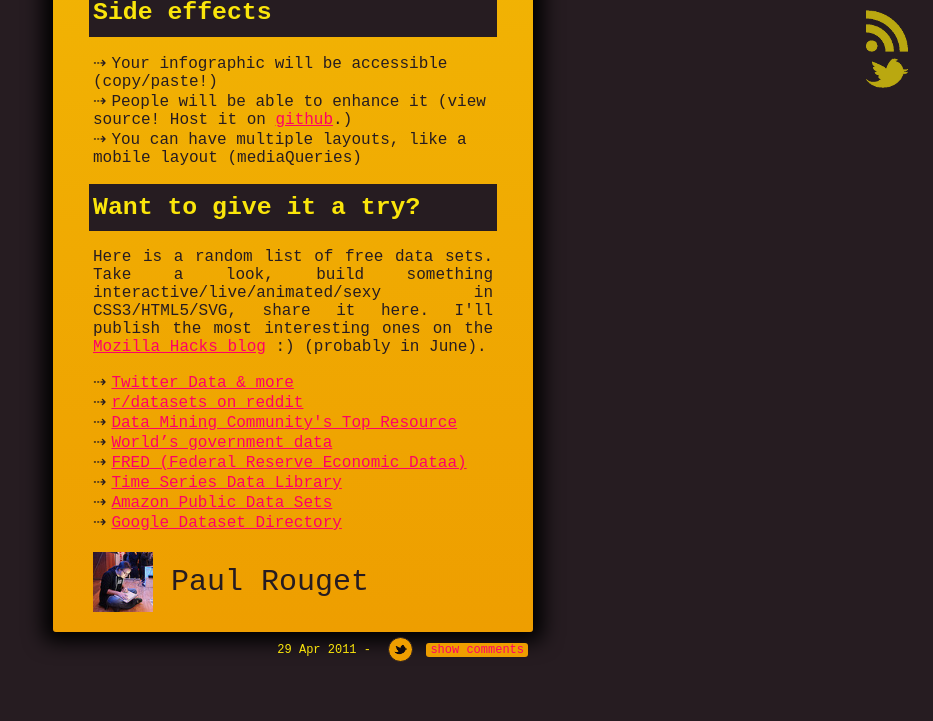
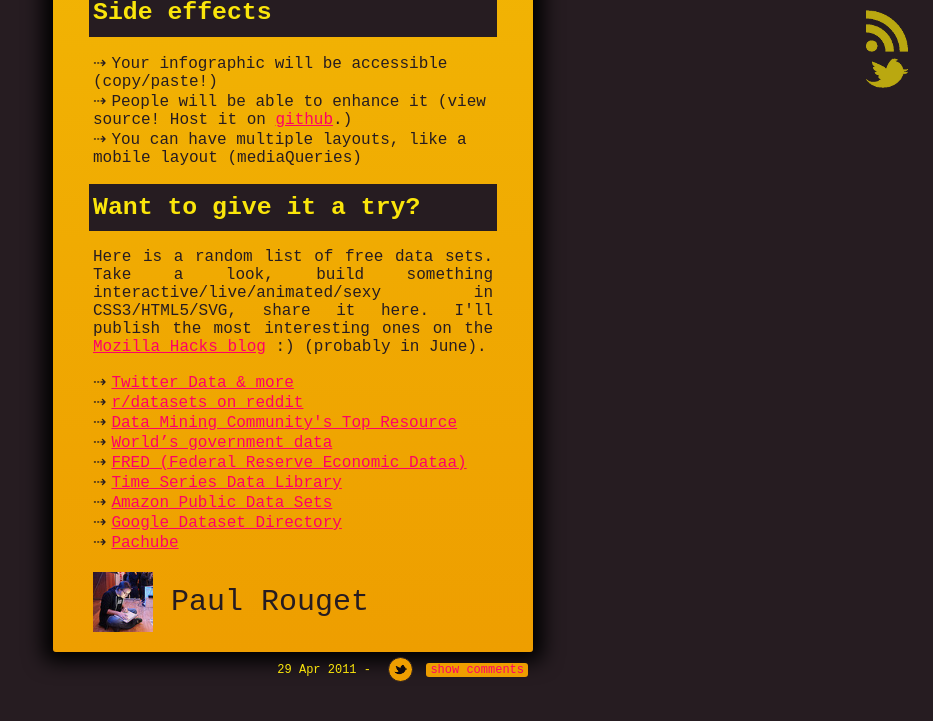
Before and after one commit to paulrouget/paulrouget.github.com, a Jekyll site: the page built from _posts/2011-04-29-infographicsInHTML5.html, in a window 1280 px wide and 900 px high, scrolled down 1679 px. Shown: the top 721 px of the window, without its empty margins (347-1280 px from the left). Built offline with Jekyll 4.4.1, drawn with Linux system fonts in a browser that asks for light colours; some web fonts are replaced.

Commit message:
random fix

```diff
--- a/_posts/2011-04-29-infographicsInHTML5.html
+++ b/_posts/2011-04-29-infographicsInHTML5.html
@@ -62,4 +62,5 @@
     <li><a href="http://robjhyndman.com/TSDL/">Time Series Data Library </a>
     <li><a href="http://aws.amazon.com/datasets?_encoding=UTF8&jiveRedirect=1">Amazon Public Data Sets </a>
     <li><a href="http://www.google.com/publicdata/directory">Google Dataset Directory</a>
+    <li><a href="http://www.pachube.com/">Pachube</a>
 </ul>
```
